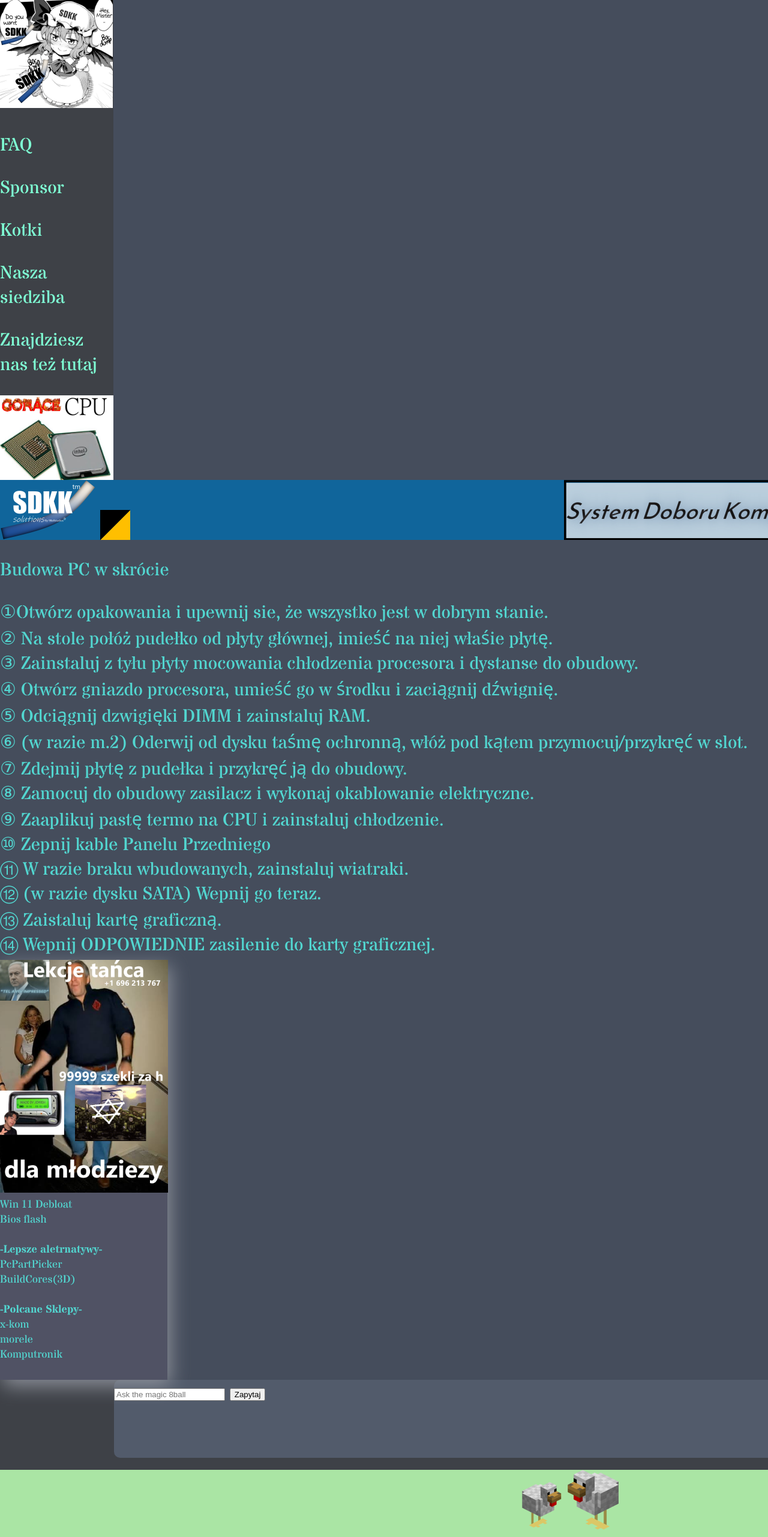
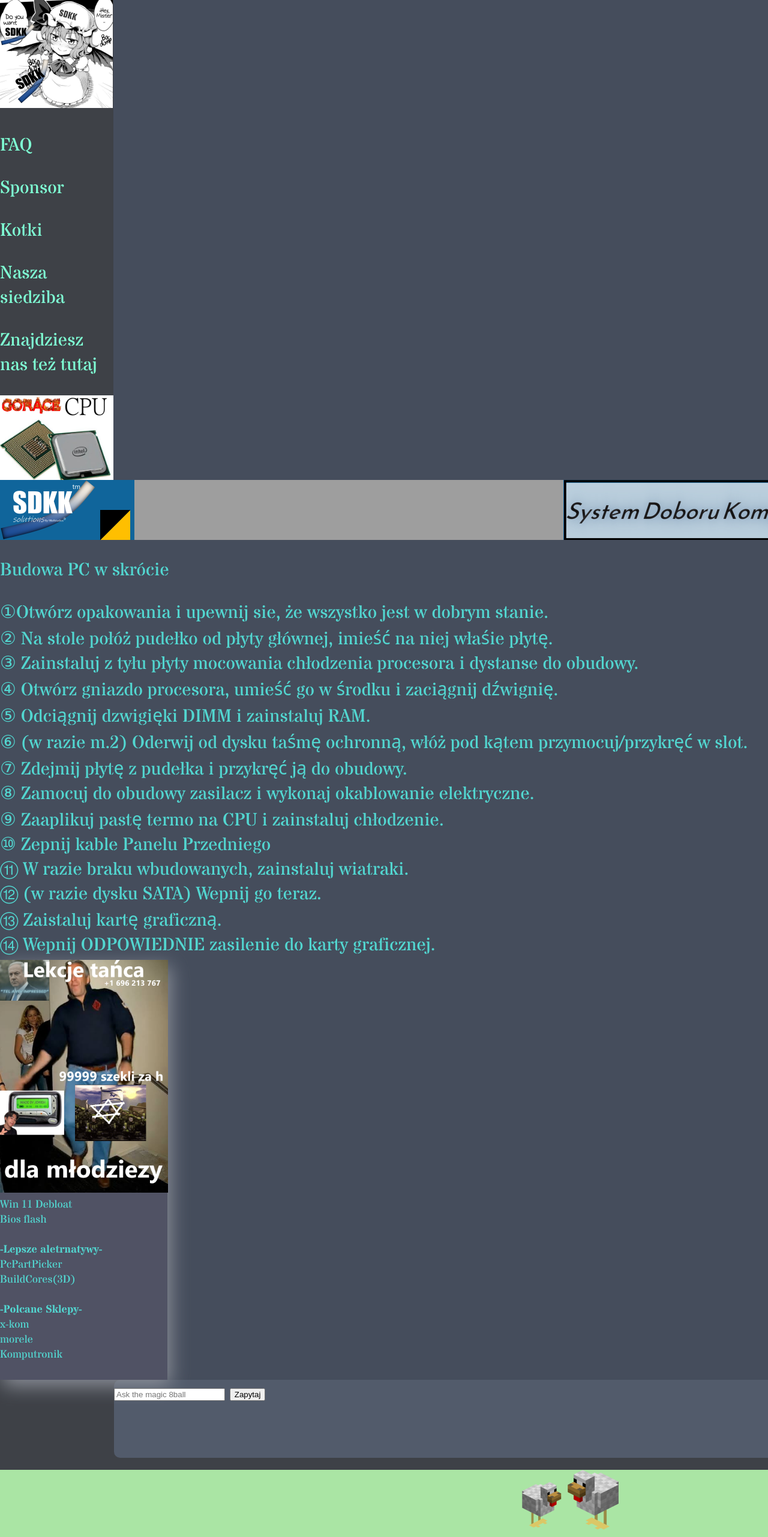
Before and after one commit to 9BallHub/kps, a PHP site: page /faq.php in a window 1280 px wide; the page is wider, and only the part inside the window is pictured. Shown: that part at 60% size. Run offline with PHP 8.4, Linux system fonts and the light colour scheme; grey boxes are pictures that could not be loaded.

Commit message:
Dobry Boże.🥀
Reklama premium🥀

```diff
--- a/faq.php
+++ b/faq.php
@@ -175,6 +175,7 @@ if ($_SERVER["REQUEST_METHOD"] === "POST" && isset($_POST["myInput"])) {
         alt="Zmień motyw"
         onclick="document.body.classList.toggle('dark-theme')"
     >
+     <img id="wtf2" src="wtf2.gif">
 
      <a href="czekibreki.png">
         <img id="system" src="system 100.png" alt="System">
--- a/styl_1.css
+++ b/styl_1.css
@@ -171,3 +171,8 @@ overflow:auto;
 width:1400px;
 height:600px;
 }
+#wtf2
+{
+width:715px;
+height:100px;
+}
```
Also changed, not shown: index.php (+8 -5 lines), 2 other files.
